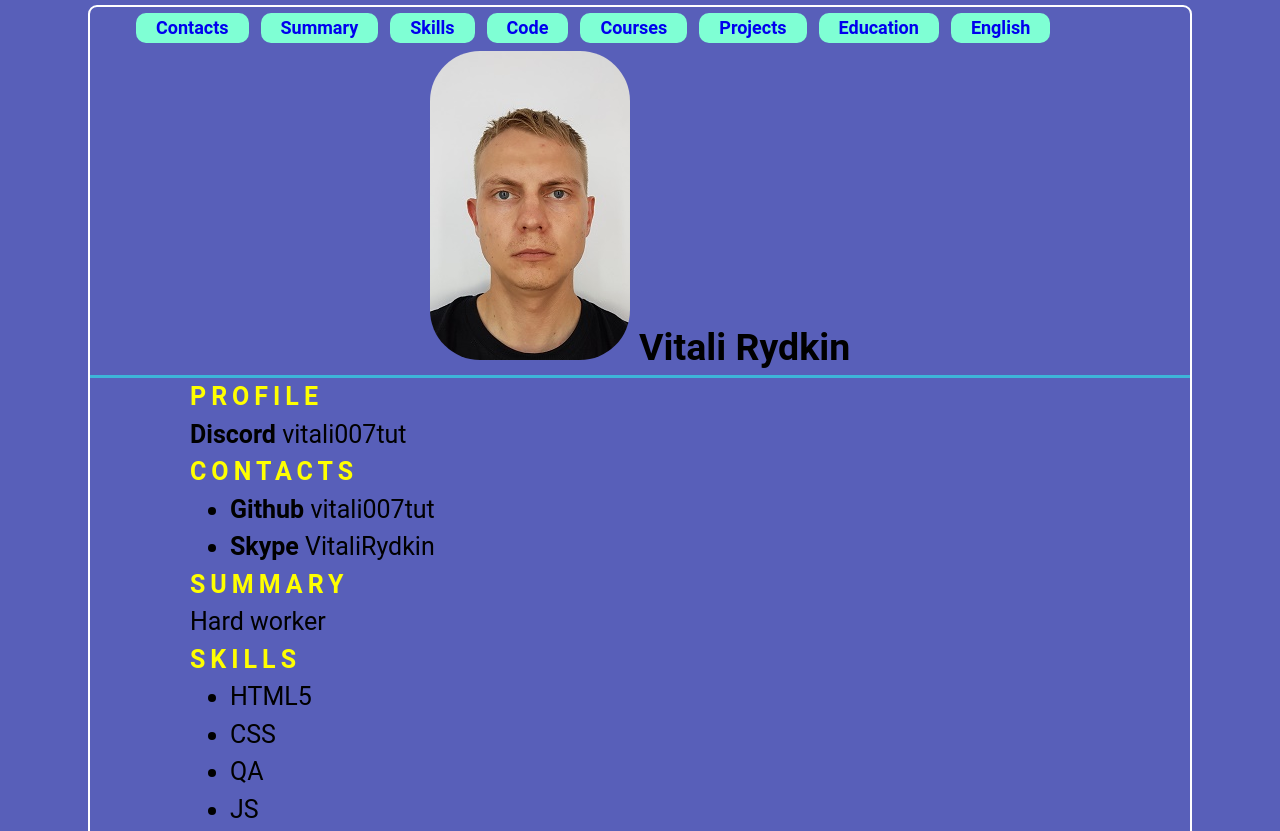
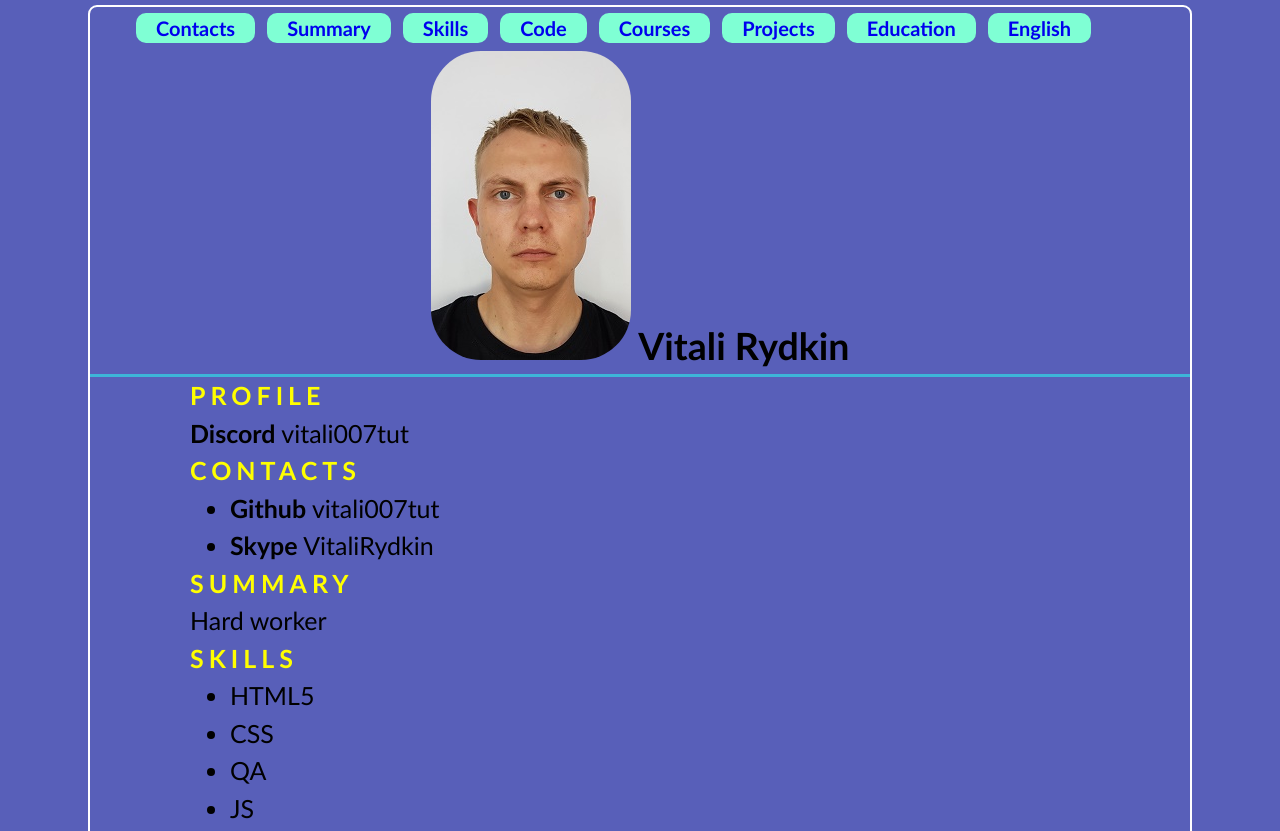
Before and after one commit to vitali007tut/rsschool-cv, a plain HTML site: page index.html in a window 1280 px wide. Shown: the top 831 px of the page. Drawn offline with Linux system fonts and the light colour scheme.

Commit message:
fix: fix font

```diff
--- a/style.css
+++ b/style.css
@@ -7,8 +7,8 @@
 }
 
 .nav-list {
-    list-style: none;
-    display: flex;
+  list-style: none;
+  display: flex;
   }
 
   .nav-link {
@@ -17,11 +17,7 @@
     transition: .3s;
   }
 
-  .nav-item a{
-    text-decoration: none;
-  }
-
-  a{
+ a{
     text-decoration: none;
   }
 
@@ -51,12 +47,11 @@
      }
 
      .nav-item{
-        font-size: large;
+        font-size: 20px;
         font-weight: 600;
         margin: 6px;
         border-radius: 10px;
         background-color: aquamarine;
-
      }
 
      .container {
@@ -76,7 +71,7 @@
       background-color: rgb(88, 95, 185);
       background-attachment: fixed;
       background-size: cover;
-      font-family: 'Roboto', sans-serif;
+      font-family:'Gill Sans', 'Gill Sans MT', Calibri, 'Trebuchet MS', sans-serif;
       font-size: 25px;
       font-weight: 400;
       line-height: 1.5;
```
